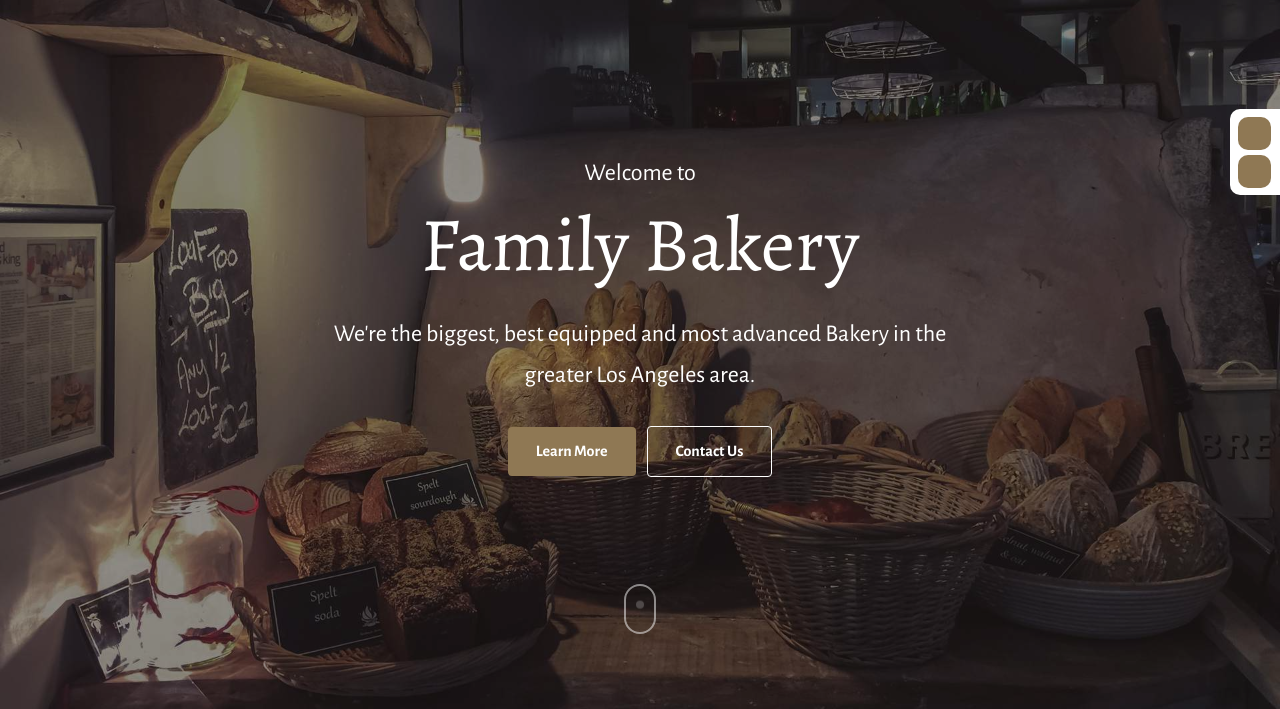
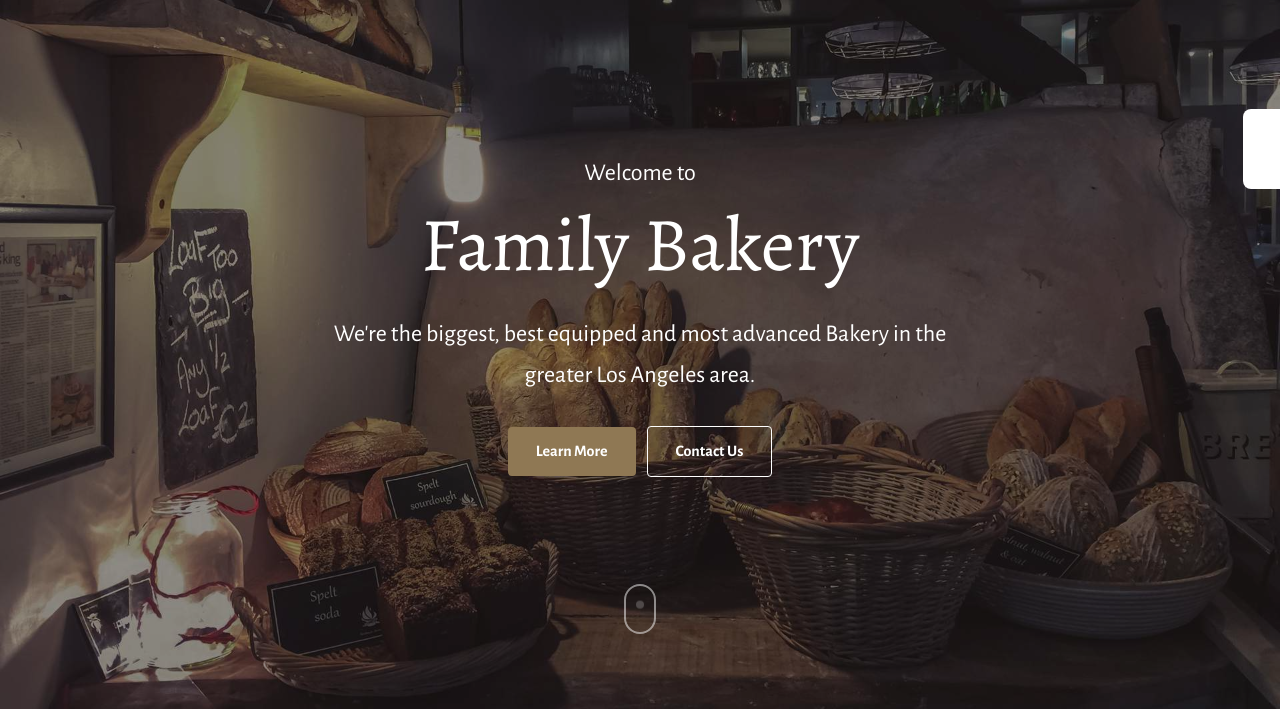
Before and after one commit to AliAhmedM48/html-task3, a plain HTML site: page index.html in a window 1280 px wide. Shown: the part 91-800 px from the top of the page. Drawn offline with nearby package versions, Linux system fonts and the light colour scheme.

Commit message:
Update style.css

```diff
--- a/css/style.css
+++ b/css/style.css
@@ -7,10 +7,11 @@
 
 #fixed-btn {
     background-color: #fff;
-    width: 50px;
-    height: 86px;
-    border-top-left-radius: 10px;
-    border-bottom-left-radius: 10px;
+    /* background-color: #8F7854; */
+    width: 37px;
+    height: 80px;
+    border-top-left-radius: 8px;
+    border-bottom-left-radius: 8px;
     position: fixed;
     right: 0px;
     top: 200px;
@@ -19,15 +20,27 @@
 #fixed-btn a {
     width: 65%;
     height: calc(50% - 10px);
-    background-color: #8F7854;
+    /* background-color: #8F7854; */
+    /* background-color: #000; */
+    /* color: gray; */
     display: inline-block;
     border-radius: 10px;
-    margin-inline: 8px;
+    margin-inline: 5px;
+}
+
+#fixed-btn a i {
+    margin: 5px 0 0 4px;
+    color: #666
+}
+
+#fixed-btn a:hover i {
+    color: #218fe6;
+
 }
 
 #fixed-btn a:first-child {
     margin-top: 8px;
-    margin-bottom: 1px;
+    margin-bottom: 5px;
 }
 
 #home {
```
